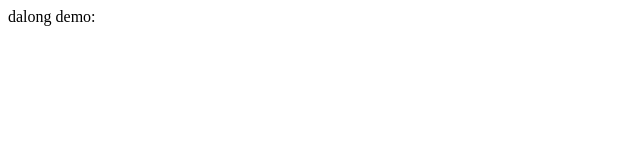
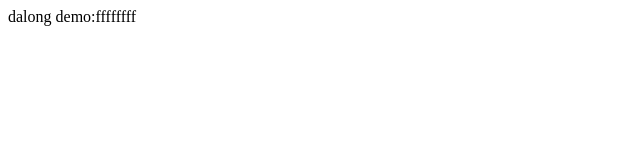
Before and after one commit to dalong123/appdemo, a plain HTML site: page index.html in a window 1280 px wide. Shown: the full height of the page, 0-640 px from the left. Drawn offline with Linux system fonts and the light colour scheme.

Commit message:
Update index.html

```diff
--- a/index.html
+++ b/index.html
@@ -1,4 +1,4 @@
 <div>
 
-dalong demo:
+dalong demo:ffffffff
 </div>
```
